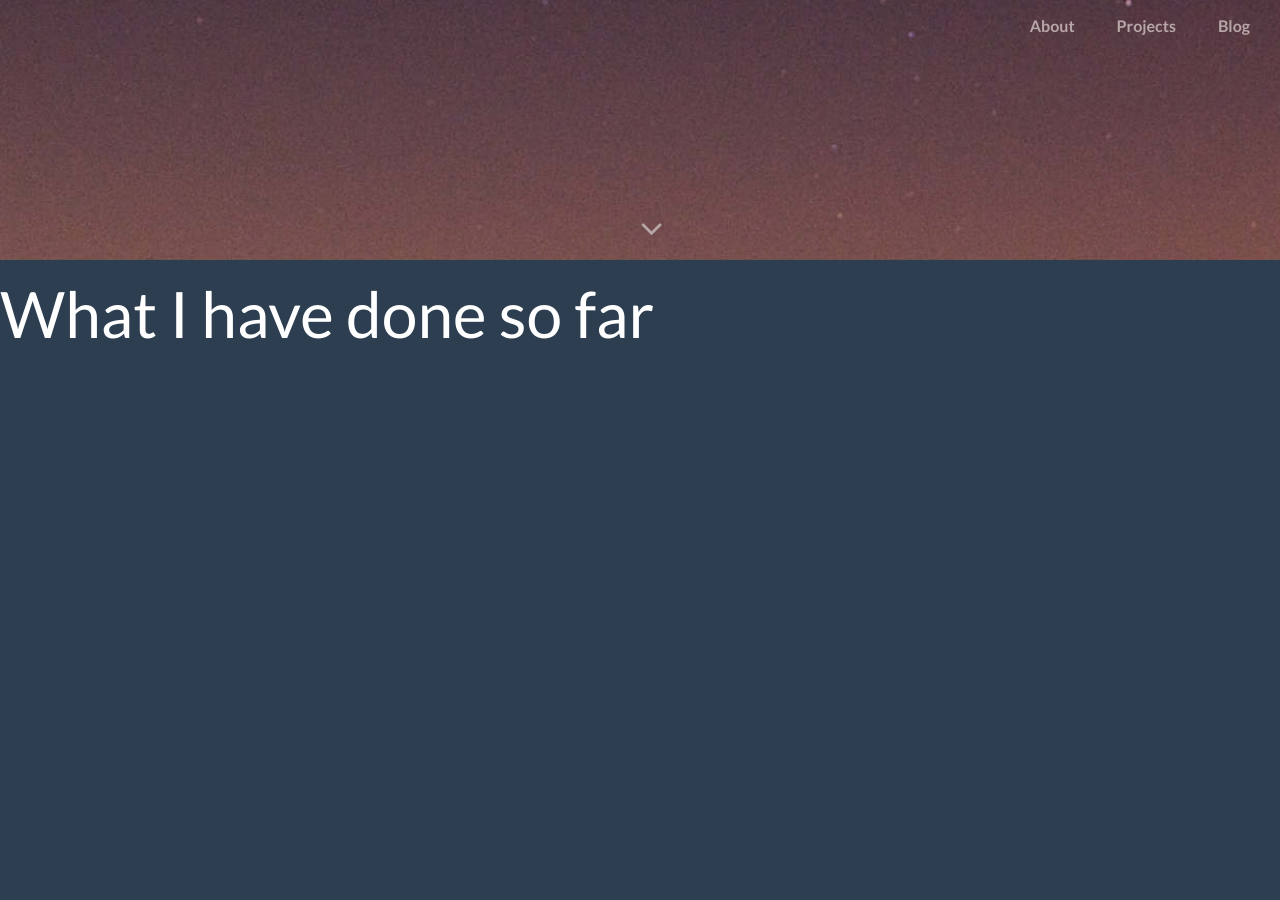
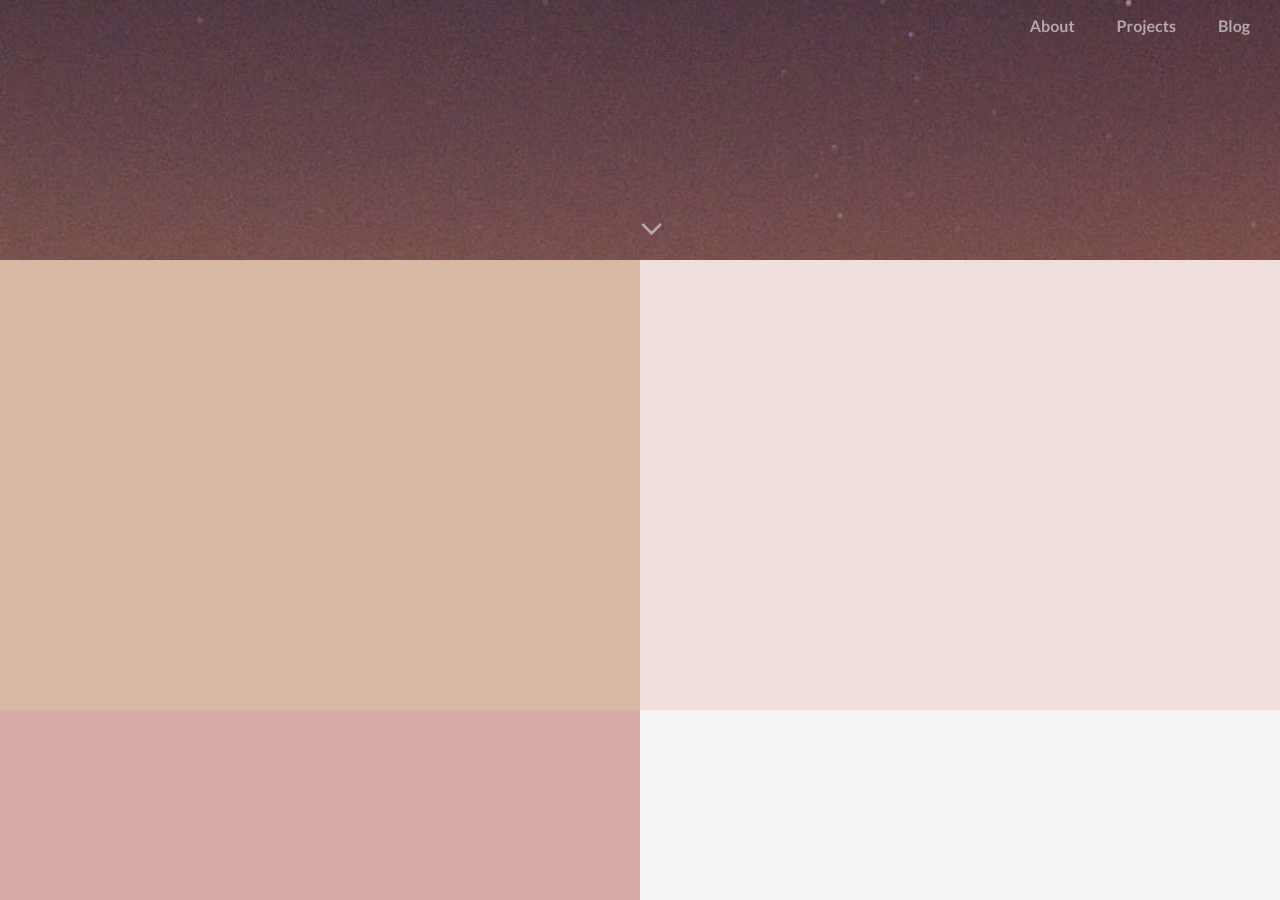
Before and after one commit to woniesong92/oldBlog, a Jekyll site: the page built from index.html, in a window 1280 px wide and 900 px high, scrolled down 640 px. Built offline with Jekyll 4.4.1, drawn with Linux system fonts in a browser that asks for light colours; Markdown is read by kramdown in place of the engine named in the settings.

Commit message:
color phallete

```diff
--- a/css/main.css
+++ b/css/main.css
@@ -274,7 +274,6 @@ a:visited { color: #a0a; }
 }
 
 #projects {
-  background-color: #2c3e50;
   height: 100%;
   width: 100%;
 }
@@ -380,3 +379,25 @@ a:hover #goto-second {
 #blog {
   font-size: 1em;
 }
+
+.project-item {
+  width: 50%;
+  height: 50%;
+  float: left;
+}
+
+.project-first {
+  background-color: #D6B8A3;
+}
+
+.project-second {
+  background-color: #F0DEDC;
+}
+
+.project-third {
+  background-color: #D8ABA7;
+}
+
+.project-forth {
+  background-color: #F4F4F4;
+}
--- a/index.html
+++ b/index.html
@@ -25,7 +25,10 @@ title: Howon Song
 </div>
 
 <div id="projects">
-  <div class="projects-logo">What I have done so far</div>
+  <div class="project-item project-first"></div>
+  <div class="project-item project-second"></div>
+  <div class="project-item project-third"></div>
+  <div class="project-item project-forth"></div>
 </div>
 
 <script>
```
